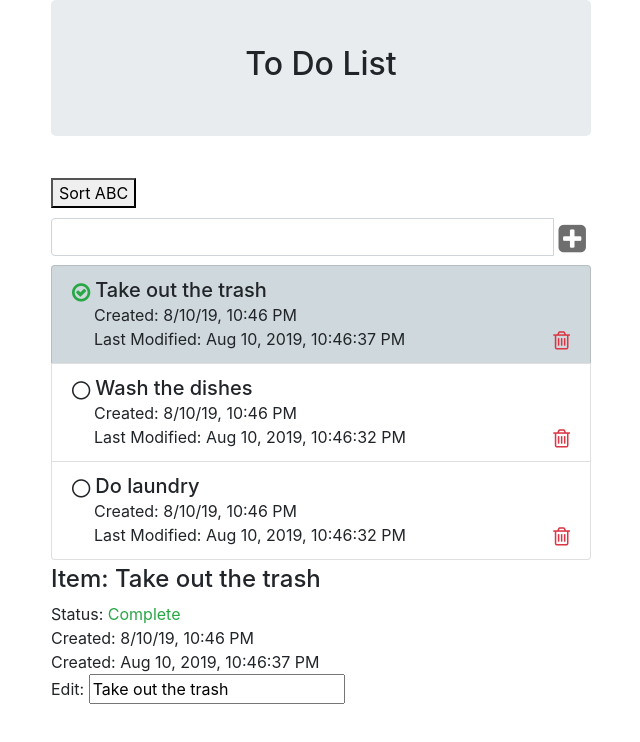
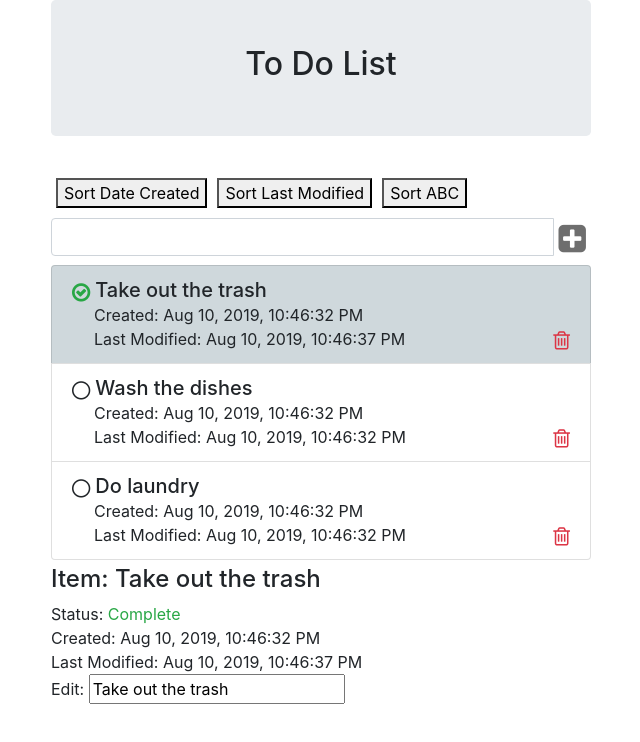
Before and after one commit to kevinlj246/todo-list, an Angular app in the folder todo-app/: page / in a window 1280 px wide. Both pictures are taken after a click on the element 400 px from the left and 291 px from the top of the page. Shown: the top 742 px of the page, without its empty margins (319-959 px from the left). Built offline with nearby package versions, Linux system fonts and the light colour scheme.

Commit message:
Moved CSS and Updated Readme

```diff
--- a/todo-app/src/app/todo/todo.component.css
+++ b/todo-app/src/app/todo/todo.component.css
@@ -8,10 +8,34 @@
   .list-group-item.selected:hover {
     background-color: #BBD8DC;
   }
+  .list-group{
+    margin:5px 0px;
+  }
 
   .fa-plus-square {
-      color: #6E6E6E
+      color: #6E6E6E;
   }
-  .div {
+  .selected-item {
     margin:5px 0px;
   }
+
+  .button{
+    margin:10px 5px;
+  }
+
+  .item-name {
+    display: inline;
+    margin-left: 5px;
+  }
+
+  .date {
+    margin-left: 22px;
+  }
+
+  .jumbotron {
+    padding: 45px 0px;
+  }
+
+  .fa-plus-square {
+    margin:5px 5px;
+  }
--- a/todo-app/src/app/todo/todo.component.html
+++ b/todo-app/src/app/todo/todo.component.html
@@ -1,40 +1,43 @@
-<div class="jumbotron" style="padding: 45px 0px">
+<div class="jumbotron">
     <h2 class="text-center">To Do List</h2>
 </div>
-<button style="margin:10px 0px" (click)="sortAlphabetically()">Sort ABC</button>
+<button class="button" (click)="sortDateCreated()">Sort Date Created</button>
+<button class="button" (click)="sortLastModified()">Sort Last Modified</button>
+<button class="button" (click)="sortAlphabetically()">Sort ABC</button>
+
 <div class="input-group">
     <input name="name" type="text" class="form-control" [value]="newItem" (input)="newItemChanged($event)"
     required minlength="4" [(ngModel)]="newItem" #name="ngModel" />
     <div class="input-group-addon hover-cursor" (click)="addItem(newItem); name.reset()">
-        <i class="fa fa-plus-square fa-2x" style="margin:5px 5px"></i>
+        <i class="fa fa-plus-square fa-2x"></i>
     </div>
 </div>
 <div *ngIf="name?.errors.required && (name.dirty || name.touched) && !newItem" class="alert alert-danger" >
     Item name is required.
 </div>
 
-<div style="margin:5px 0px">
+<div>
     <ul class="list-group">
         <li class="list-group-item" *ngFor="let item of toDoList" [class.selected]="item === selectedItem"(click)="onSelect(item)">
             <span class="hover-cursor" [class.text-success]="item.isToggled" (click)="alterToggle(item,item.isToggled)">
                 <i class="fa fa-lg" [ngClass]="item.isToggled?'fa-check-circle-o':'fa-circle-thin'"></i>
             </span>
-            <h5 style="display: inline; margin-left: 5px">{{item.name}}</h5>
-            <div style="margin-left: 22px">Created: {{item.createdDate | date:'short'}}</div>
-            <div style="margin-left: 22px">Last Modified: {{item.lastModified | date:'medium'}}
+            <h5 class="item-name">{{item.name}}</h5>
+            <div class="date">Created: {{item.createdDate | date:'medium'}}</div>
+            <div class="date">Last Modified: {{item.lastModified | date:'medium'}}
                 <span class="hover-cursor text-danger pull-right" (click)="deleteItem(item)">
                     <i class="fa fa-trash-o fa-lg"></i>
                 </span>
             </div>
         </li>
     </ul>
-    <div style="margin:5px 0px" *ngIf="selectedItem">
+    <div class="selected-item" *ngIf="selectedItem">
         <h4>Item: {{selectedItem.name}}</h4>
             <ng-template *ngIf="selectedItem.isToggled; then done; else notDone"></ng-template>
             <ng-template #done><div><span>Status: </span><span class="text-success">Complete</span></div></ng-template>
             <ng-template #notDone><div><span>Status: </span><span class="text-danger">Incomplete</span></div></ng-template>
-            <div>Created: {{selectedItem.createdDate | date:'short'}}</div>
-            <div>Created: {{selectedItem.lastModified | date:'medium'}}</div>
+            <div>Created: {{selectedItem.createdDate | date:'medium'}}</div>
+            <div>Last Modified: {{selectedItem.lastModified | date:'medium'}}</div>
             <div>
                 <label>Edit:
                 <input [(ngModel)]="selectedItem.name" placeholder="name"/>
--- a/todo-app/src/app/todo/todo.component.ts
+++ b/todo-app/src/app/todo/todo.component.ts
@@ -62,4 +62,16 @@ export class TodoComponent implements OnInit {
       return (a.name.toLowerCase() > b.name.toLowerCase() ? 1 : a.name.toLowerCase() < b.name.toLowerCase() ? -1 : 0)
       });
   }
+
+  sortDateCreated(){
+    this.toDoList = this.toDoList.sort(function(a,b){
+      return (a.createdDate > b.createdDate ? 1 : a.createdDate < b.createdDate ? -1 : 0)
+      });
+  }
+
+  sortLastModified(){
+    this.toDoList = this.toDoList.sort(function(a,b){
+      return (a.lastModified > b.lastModified ? 1 : a.lastModified < b.lastModified ? -1 : 0)
+      });
+  }
 }
```
Also changed, not shown: 1 other file (tests, documents, lock files or other folders).
